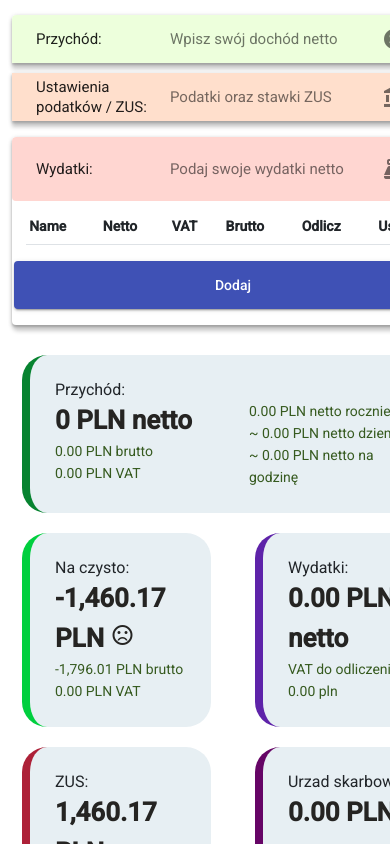
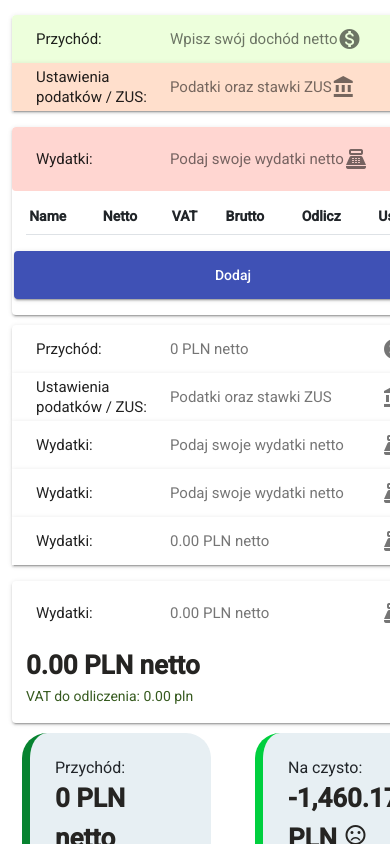
Before and after one commit to grawi-sikorsky/B2B-calculator, an Angular app: page / in a window 390 px wide. Shown: the top 844 px of the page. Built offline with nearby package versions, Linux system fonts and the light colour scheme.

Commit message:
Results refactor

```diff
--- a/src/app/in-out-form/in-out-form.component.css
+++ b/src/app/in-out-form/in-out-form.component.css
@@ -1,16 +1,4 @@
-
-/* MATERIAL ACCORDION STYLING */
-.example-headers-align .mat-expansion-panel-header-title,
-.example-headers-align .mat-expansion-panel-header-description {
-  flex-basis: 0;
-}
-.example-headers-align .mat-expansion-panel-header-description {
-  justify-content: space-between;
-  align-items: center;
-}
-.example-headers-align .mat-form-field + .mat-form-field {
-  margin-left: 8px;
-}
+c
 .mat-expansion-panel{
     box-shadow: 2px 4px 4px 2px rgb(0 0 0 / 20%), 0px 2px 2px 0px rgb(0 0 0 / 14%), 0px 1px 5px 0px rgb(0 0 0 / 12%);
     margin-bottom: 10px!important;
--- a/src/app/results/results.component.css
+++ b/src/app/results/results.component.css
@@ -104,3 +104,17 @@
     border-color: #b97000;
     box-shadow: 0 0 0 0.25rem rgba(129, 11, 147, 0.5);
 }
+
+
+/* MATERIAL ACCORDION STYLING */
+.example-headers-align .mat-expansion-panel-header-title,
+.example-headers-align .mat-expansion-panel-header-description {
+  flex-basis: 0;
+}
+.example-headers-align .mat-expansion-panel-header-description {
+  justify-content: space-between;
+  align-items: center;
+}
+.example-headers-align .mat-form-field + .mat-form-field {
+  margin-left: 8px;
+}
--- a/src/app/results/results.component.html
+++ b/src/app/results/results.component.html
@@ -1,5 +1,145 @@
+<div class="row" *ngIf="isMobile === true">
+
+    <div class="col">
+        <mat-accordion class="example-headers-align">
+
+            <!-- PRZYCHOD ZONE -->
+            <mat-expansion-panel expanded>
+                <mat-expansion-panel-header class="accordion-income-header">
+                    <mat-panel-title> Przychód: </mat-panel-title>
+                    <mat-panel-description> {{ this.dataService.userData.income | number }} PLN netto <mat-icon>monetization_on</mat-icon>
+                    </mat-panel-description>
+                </mat-expansion-panel-header>
+
+                <div class="row">
+                    <div class="col">
+                        <div class="card-mein-mieso">
+                            {{ this.dataService.userData.income | number }} PLN netto
+                        </div>
+                        <div class="card-mein-sub">
+                            {{ (this.dataService.userData.income * 1.23) | number : '1.2-2' }} PLN brutto
+                        </div>
+                        <div class="card-mein-sub">
+                            {{ this.usVatNaliczony | number :'1.2-2' }} PLN VAT
+                        </div>
+                    </div>
+                    <div class="col">
+                        <div class="card-mein-caption"></div>
+                        <div class="card-mein-mieso">
+                            <div class="card-mein-sub">
+                                {{ (this.dataService.userData.income * 12) | number : '1.2-2' }} PLN netto rocznie
+                            </div>
+                            <div class="card-mein-sub">
+                                ~ {{ (this.dataService.userData.income / 24) | number : '1.2-2' }} PLN netto dziennie
+                            </div>
+                            <div class="card-mein-sub">
+                                ~ {{ (this.dataService.userData.income /24 / 8) | number : '1.2-2' }} PLN netto na godzinę
+                            </div>
+                        </div>
+                    </div>
+                </div>
+
+            </mat-expansion-panel>
+
+            <!-- NA REKE ZONE -->
+            <mat-expansion-panel expanded>
+                <mat-expansion-panel-header class="accordion-us-header">
+                    <mat-panel-title> Ustawienia podatków / ZUS: </mat-panel-title>
+                    <mat-panel-description> Podatki oraz stawki ZUS <mat-icon>account_balance</mat-icon>
+                    </mat-panel-description>
+                </mat-expansion-panel-header>
+
+                <div class="col">
+                    <div class="card-mein card-profit">
+                        <div class="card-mein-caption">Na czysto: </div>
+                        <div class="card-mein-mieso" *ngIf="isPositive(this.netSalary)">
+                            {{this.netSalary | number : '1.2-2' }} PLN
+                        </div>
+                        <div class="card-mein-mieso" *ngIf="!isPositive(this.netSalary)">
+                            {{this.netSalary | number : '1.2-2' }} PLN <mat-icon>sentiment_very_dissatisfied</mat-icon>
+                        </div>
+                        <div class="card-mein-sub">
+                            {{ (this.netSalary * 1.23) | number : '1.2-2' }} PLN brutto
+                        </div>
+                        <div class="card-mein-sub">
+                            {{ this.usVatNaliczony | number :'1.2-2' }} PLN VAT
+                        </div>
+                    </div>
+                </div>
+
+            </mat-expansion-panel>
+
+
+            <!-- US ZONE -->
+            <mat-expansion-panel expanded>
+                <mat-expansion-panel-header class="accordion-outcome-header">
+                    <mat-panel-title> Wydatki: </mat-panel-title>
+                    <mat-panel-description> Podaj swoje wydatki netto <mat-icon>point_of_sale</mat-icon>
+                    </mat-panel-description>
+                </mat-expansion-panel-header>
+
+                <app-outcome-form></app-outcome-form>
+
+            </mat-expansion-panel>
+
+            <!-- ZUS ZONE -->
+            <mat-expansion-panel expanded>
+                <mat-expansion-panel-header class="accordion-outcome-header">
+                    <mat-panel-title> Wydatki: </mat-panel-title>
+                    <mat-panel-description> Podaj swoje wydatki netto <mat-icon>point_of_sale</mat-icon>
+                    </mat-panel-description>
+                </mat-expansion-panel-header>
+
+                <app-outcome-form></app-outcome-form>
+
+            </mat-expansion-panel>
+
+            <!-- WYDATKI ZONE -->
+            <mat-expansion-panel expanded>
+                <mat-expansion-panel-header class="accordion-outcome-header">
+                    <mat-panel-title> Wydatki: </mat-panel-title>
+                    <mat-panel-description> {{this.outcomeAmount | number :'1.2-2' }} PLN netto <mat-icon>point_of_sale</mat-icon>
+                    </mat-panel-description>
+                </mat-expansion-panel-header>
+
+                <div class="col">
+                    <div class="card-mein">
+                        <div class="card-mein-caption">Wydatki:</div>
+                        <div class="card-mein-mieso">
+                            {{this.outcomeAmount | number :'1.2-2' }} PLN netto
+                        </div>
+                        <div class="card-mein-sub">
+                            VAT do odliczenia: {{this.usVatKoszty | number : '1.2-2' }} pln
+                        </div>
+                    </div>
+                </div>
+
+            </mat-expansion-panel>
+
+            <!-- OUTCOME ZONE -->
+            <mat-expansion-panel expanded>
+                <mat-expansion-panel-header class="accordion-outcome-header">
+                    <mat-panel-title> Wydatki: </mat-panel-title>
+                    <mat-panel-description> {{this.outcomeAmount | number :'1.2-2' }} PLN netto <mat-icon>point_of_sale</mat-icon>
+                    </mat-panel-description>
+                </mat-expansion-panel-header>
+
+                <div class="card-mein-mieso">
+                    {{this.outcomeAmount | number :'1.2-2' }} PLN netto
+                </div>
+                <div class="card-mein-sub">
+                    VAT do odliczenia: {{this.usVatKoszty | number : '1.2-2' }} pln
+                </div>
+
+            </mat-expansion-panel>
+
+        </mat-accordion>
+    </div>
+</div>
+
+
 <div class="row">
-    <div class="col-md-4">
+    <div class="col">
         <div class="card-mein card-income">
             <div class="row">
                 <div class="card-mein-caption">Przychód:</div>
--- a/src/app/results/results.component.ts
+++ b/src/app/results/results.component.ts
@@ -13,11 +13,26 @@ export class ResultsComponent implements OnInit {
 
     ngOnInit(): void {
         this.dataService.currentUserData.subscribe(data => {
-            console.log("Result:");
-            // localStorage
             this.doTheMath();
+        })
 
-        })
+        // MOBILE
+        this.isMobile = this.getIsMobile();
+        window.onresize = () => {
+            this.isMobile = this.getIsMobile();
+        };
+    }
+
+    isMobile = false;
+    getIsMobile(): boolean {
+        const w = document.documentElement.clientWidth;
+        const breakpoint = 992;
+        console.log(w);
+        if (w < breakpoint) {
+            return true;
+        } else {
+            return false;
+        }
     }
 
     // ZUS
```
